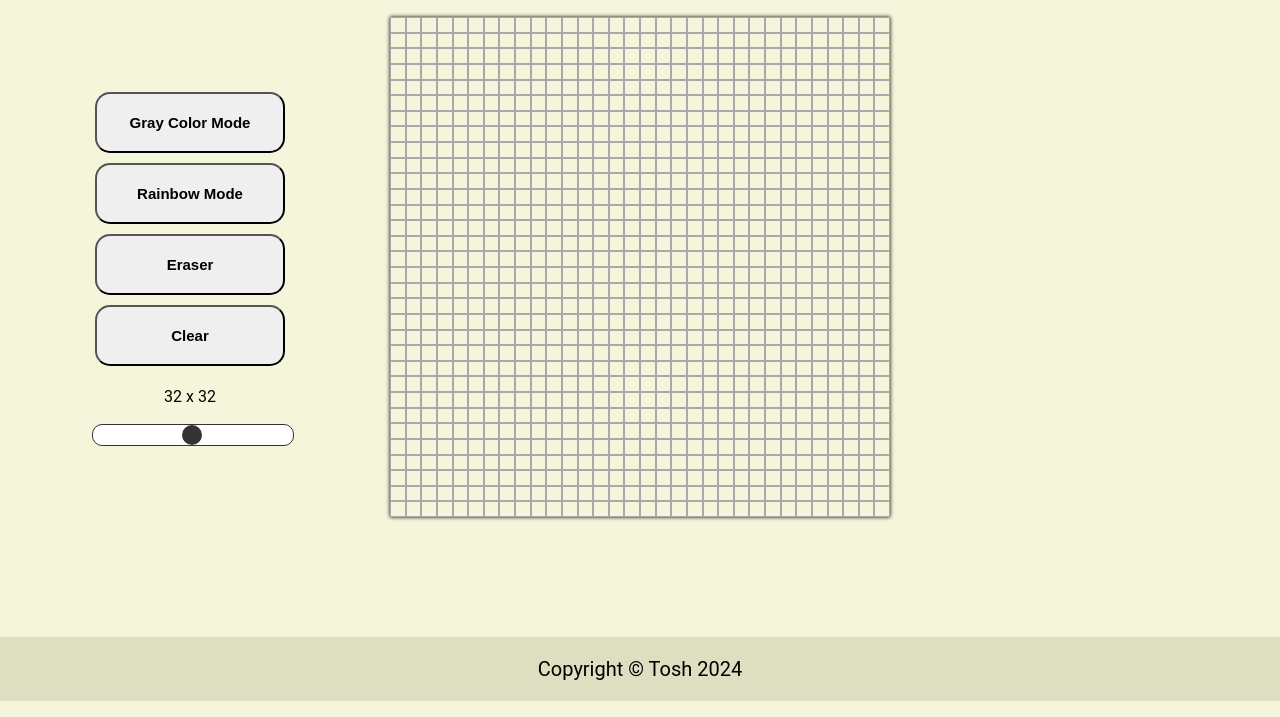
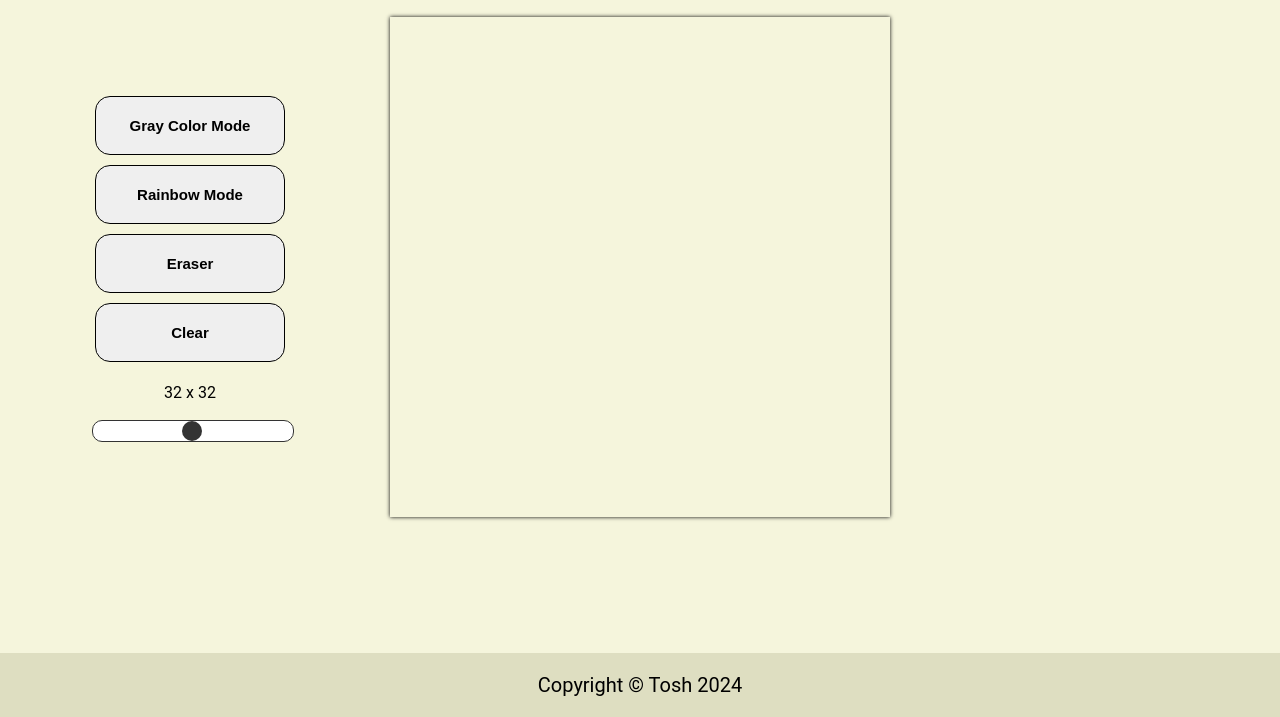
Before and after one commit to ItsTosh/Etch-a-Sketch, a plain HTML site: page index.html in a window 1280 px wide. Shown: the part 119-836 px from the top of the page. Drawn offline with Linux system fonts and the light colour scheme.

Commit message:
Final tweaks
Added README.md file + CSS button design tweaks

```diff
--- a/main.js
+++ b/main.js
@@ -24,7 +24,6 @@ function initializeGrid() {
     div.textContent = "";
     div.style.height = `${sqrSize}px`;
     div.style.width = `${sqrSize}px`;
-    div.style.border = "1px solid darkgray"; // Added this to see the grid lines (temporary)
 
     // Grid Color
     div.addEventListener("mouseover", () => handleColorChange(div));
--- a/styles.css
+++ b/styles.css
@@ -57,6 +57,7 @@ button {
   padding: 20px;
   margin: 5px;
   border-radius: 15px;
+  border: 1px solid black;
   cursor: pointer;
 }
 
@@ -105,7 +106,7 @@ button:hover {
 #footerContainer {
   display: flex;
   flex-direction: column;
-  min-height: 23vh;
+  min-height: 25vh;
 }
 
 footer {
```
Also changed, not shown: 1 other file.
